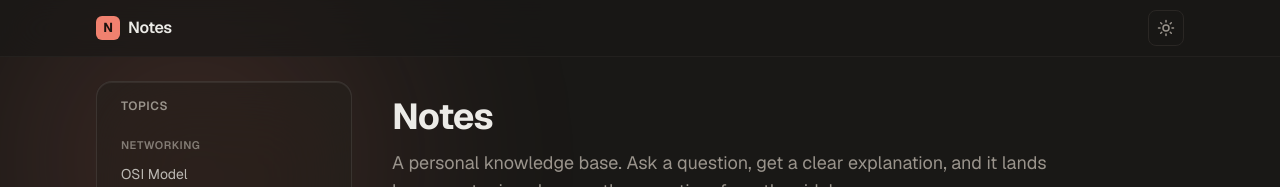
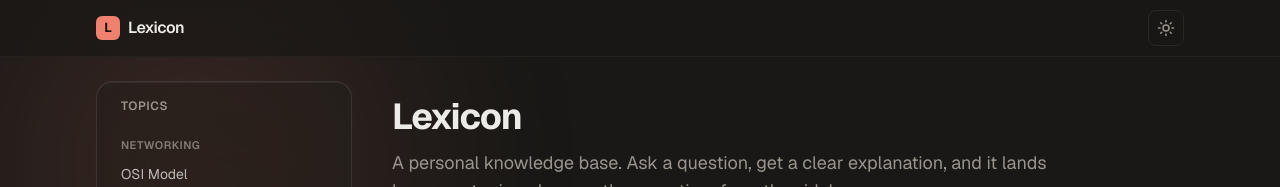
Before and after one commit to Kalyan-Deva/study-notes, a Next.js app: page / in a window 1280 px wide. Shown: the top 187 px of the page. Built offline with nearby package versions, Linux system fonts and the light colour scheme.

Commit message:
Rename app to Lexicon
- Brand the UI (logo chip + wordmark), the page-title template, and the home heading
- package.json name -> lexicon

```diff
--- a/package.json
+++ b/package.json
@@ -1,5 +1,5 @@
 {
-  "name": "study-notes",
+  "name": "lexicon",
   "version": "0.1.0",
   "private": true,
   "scripts": {
--- a/src/app/layout.tsx
+++ b/src/app/layout.tsx
@@ -17,10 +17,10 @@
 
 export const metadata: Metadata = {
   title: {
-    default: "Notes",
-    template: "%s · Notes",
+    default: "Lexicon",
+    template: "%s · Lexicon",
   },
-  description: "A personal, ask-and-it-becomes-notes knowledge base.",
+  description: "Lexicon — a personal, ask-and-it-becomes-notes knowledge base.",
 };
 
 export default function RootLayout({
--- a/src/app/page.tsx
+++ b/src/app/page.tsx
@@ -8,7 +8,7 @@
   return (
     <div>
       <section className="border-b border-border pb-8">
-        <h1 className="text-4xl font-bold tracking-tight">Notes</h1>
+        <h1 className="text-4xl font-bold tracking-tight">Lexicon</h1>
         <p className="mt-3 max-w-2xl text-lg text-muted">
           A personal knowledge base. Ask a question, get a clear explanation, and
           it lands here as a topic — browse them anytime from the sidebar.
--- a/src/components/app-shell.tsx
+++ b/src/components/app-shell.tsx
@@ -25,9 +25,9 @@
         <div className="mx-auto flex h-14 w-full max-w-6xl items-center justify-between px-4 lg:px-8">
           <Link href="/" className="flex items-center gap-2 font-semibold tracking-tight">
             <span className="inline-flex h-6 w-6 items-center justify-center rounded-md bg-accent text-[13px] font-bold text-accent-foreground">
-              N
+              L
             </span>
-            Notes
+            Lexicon
           </Link>
           <div className="flex items-center gap-2">
             <ThemeToggle />
```
